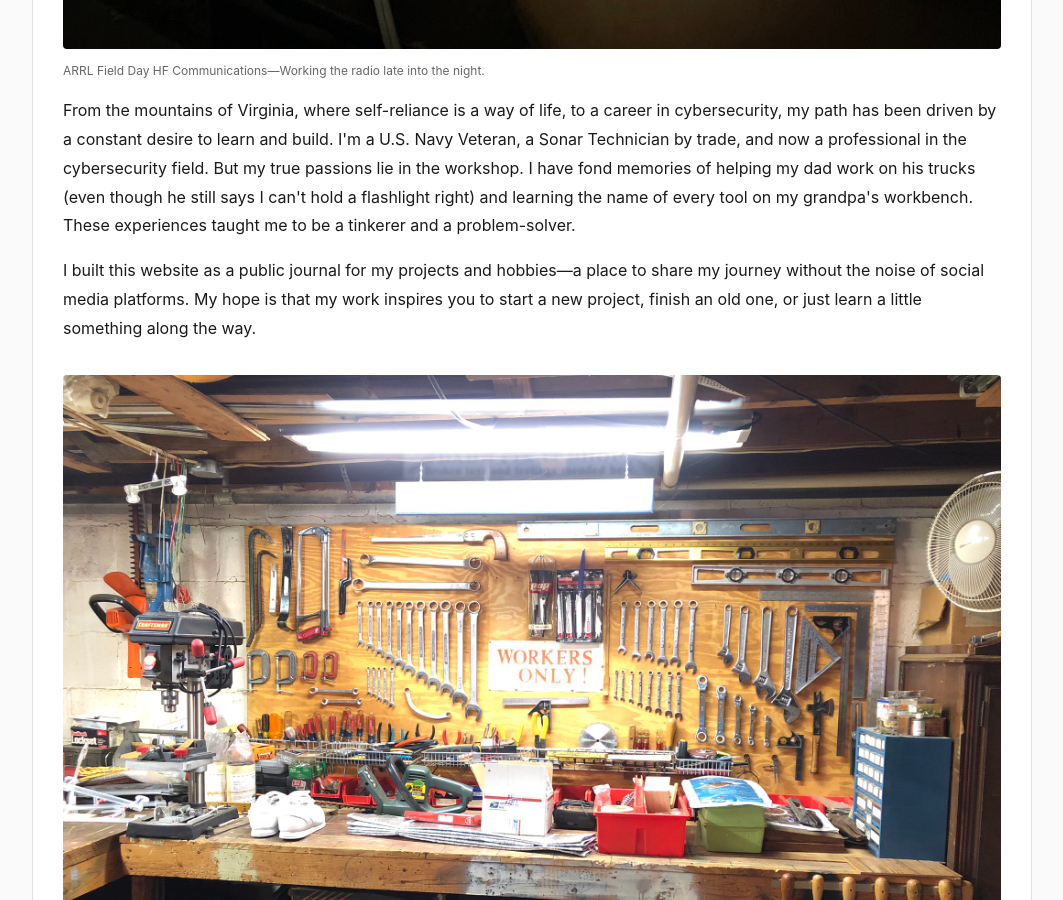
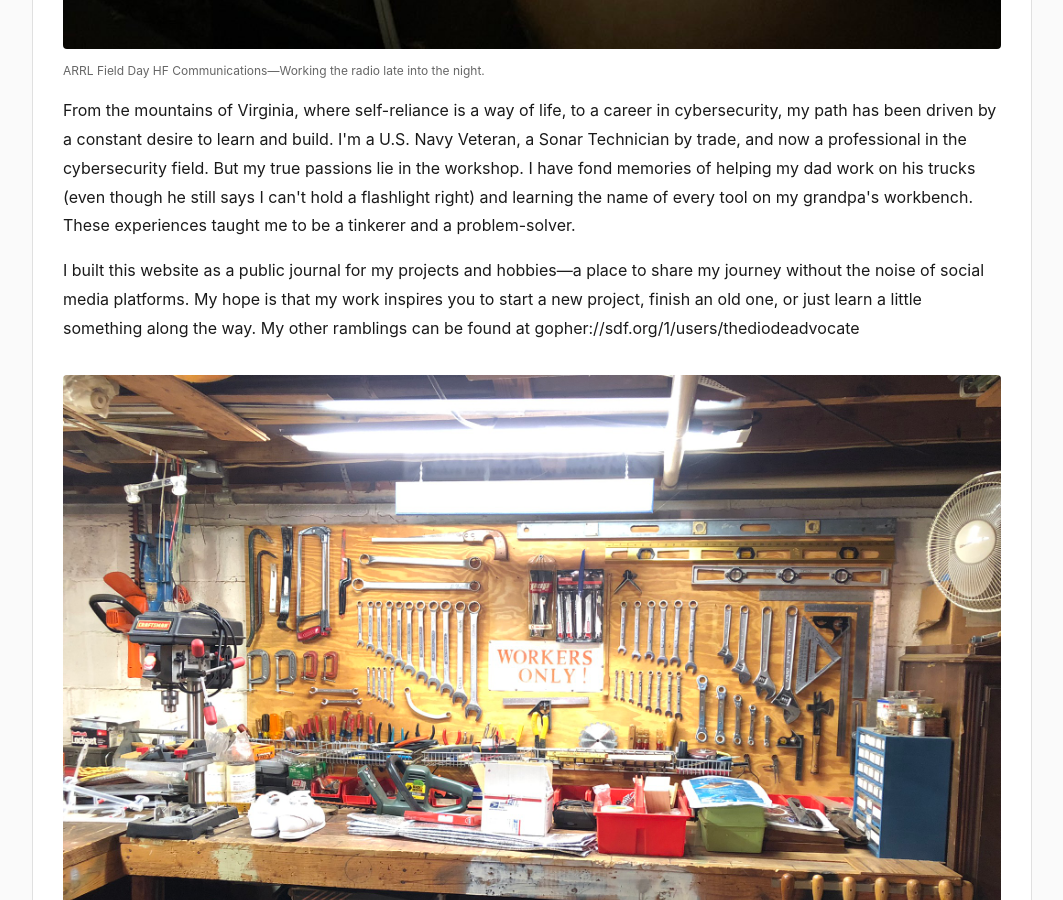
Before and after one commit to TheDiodeAdvocate/TheDiodeAdvocate.github.io, a Jekyll site: the page index.html, which Jekyll copies as it is, in a window 1280 px wide and 900 px high, scrolled down 1588 px. Shown: the whole window, without its empty margins (108-1171 px from the left). Built offline with Jekyll 4.4.1, drawn with Linux system fonts in a browser that asks for light colours.

Commit message:
Update personal project journal with additional link
Added a link to personal ramblings at gopher://sdf.org/1/users/thediodeadvocate.

```diff
--- a/index.html
+++ b/index.html
@@ -367,7 +367,7 @@
                 <img src="images/about-radio-night.jpg" alt="ARRL Field Day HF Communications" style="width:100%;border-radius:4px;margin:16px 0 4px;">
                 <div style="font-size:12px;color:var(--color-text-secondary);margin-bottom:16px;">ARRL Field Day HF Communications—Working the radio late into the night.</div>
                 <p>From the mountains of Virginia, where self-reliance is a way of life, to a career in cybersecurity, my path has been driven by a constant desire to learn and build. I'm a U.S. Navy Veteran, a Sonar Technician by trade, and now a professional in the cybersecurity field. But my true passions lie in the workshop. I have fond memories of helping my dad work on his trucks (even though he still says I can't hold a flashlight right) and learning the name of every tool on my grandpa's workbench. These experiences taught me to be a tinkerer and a problem-solver.</p>
-                <p>I built this website as a public journal for my projects and hobbies—a place to share my journey without the noise of social media platforms. My hope is that my work inspires you to start a new project, finish an old one, or just learn a little something along the way.</p>
+                <p>I built this website as a public journal for my projects and hobbies—a place to share my journey without the noise of social media platforms. My hope is that my work inspires you to start a new project, finish an old one, or just learn a little something along the way. My other ramblings can be found at gopher://sdf.org/1/users/thediodeadvocate</p>
                 <img src="images/about-workbench.jpg" alt="My Grandfathers Workbench, tools within reach" style="width:100%;border-radius:4px;margin:16px 0 4px;">
                 <div style="font-size:12px;color:var(--color-text-secondary);margin-bottom:16px;">My Grandfathers Workbench, tools within reach.</div>
                 <p>I want to give a shout-out to the Operational Sciences Group (OSG), a group of friends from my time in the Navy. Their shared curiosity and unmatched life experience pushed me to be more. They always championed further education and experimentation, shaping me into the person I am today. Thank you, guys.</p>
```
